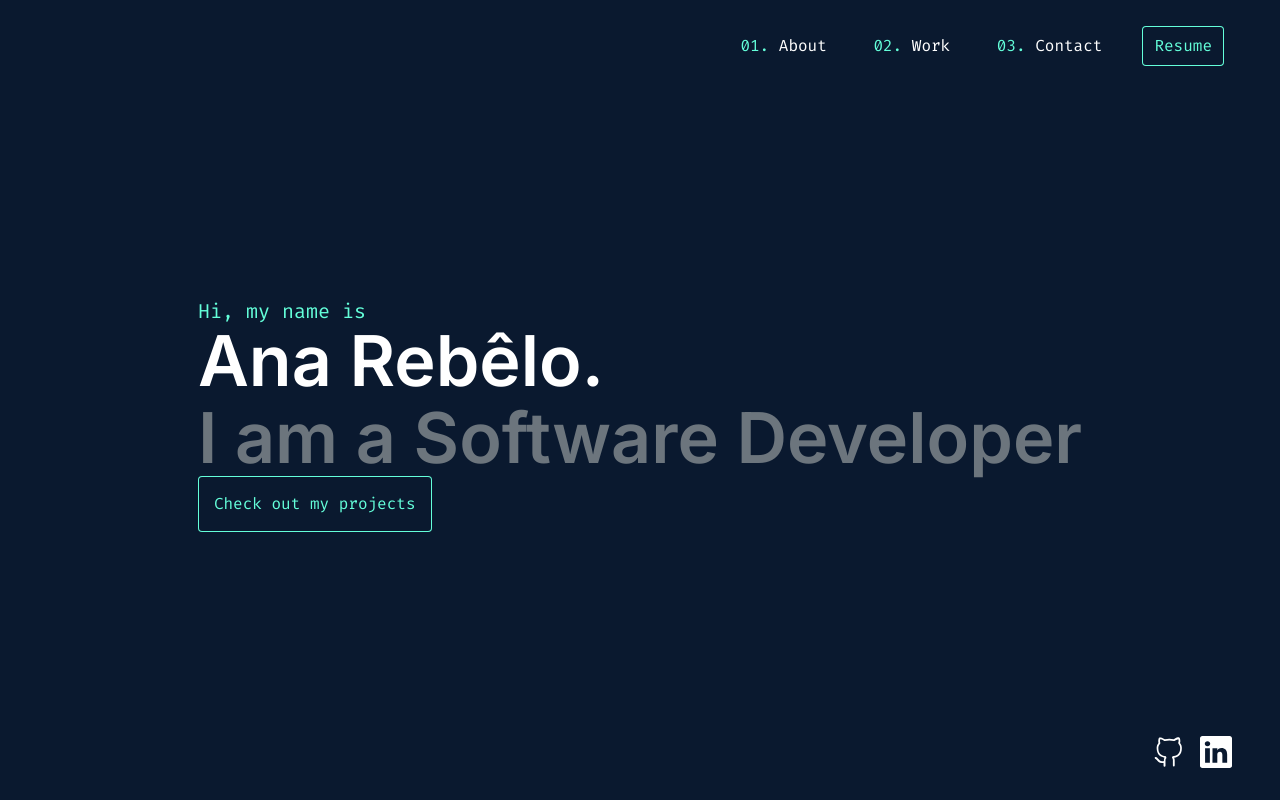
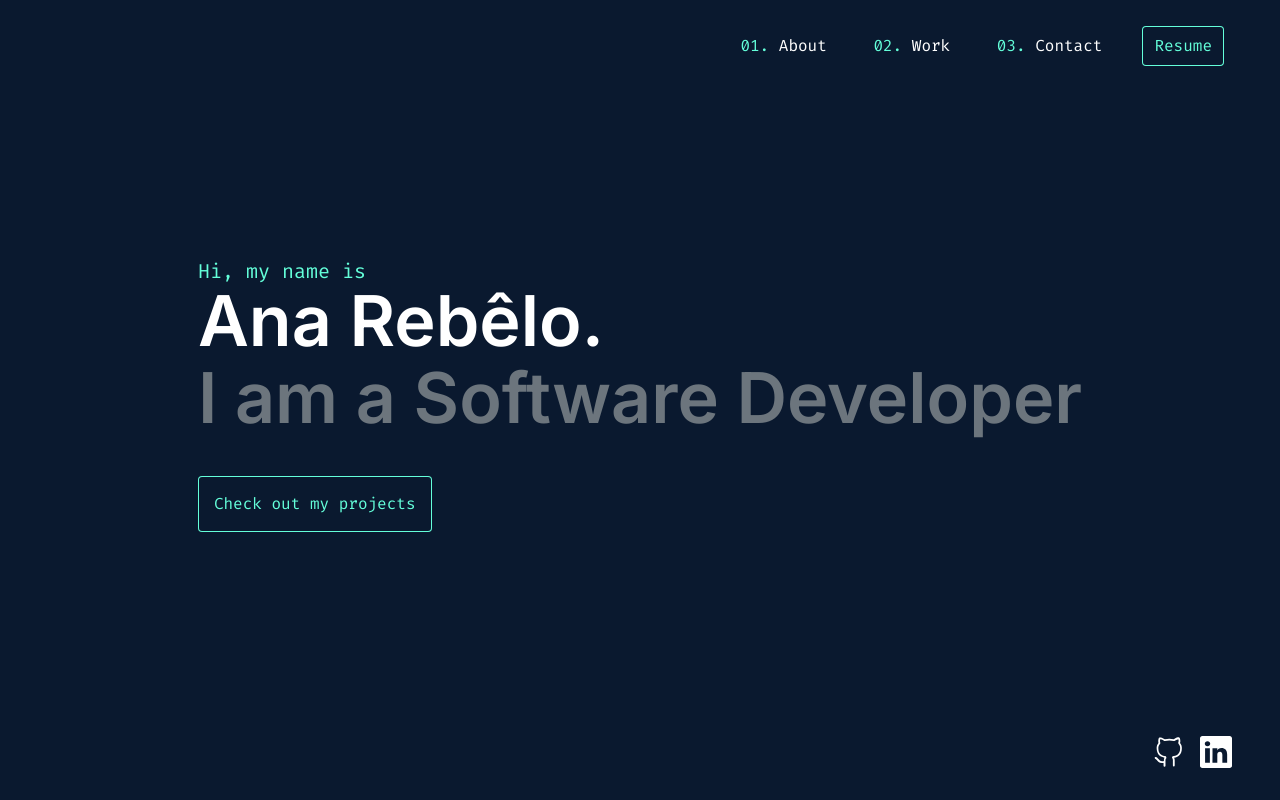
Before and after one commit to anagmrebelo/My-portfolio, a React (Vite) app: page / in a window 1280 px wide. Shown: the top 800 px of the page. Built offline with nearby package versions, Linux system fonts and the light colour scheme.

Commit message:
Intro Btn with more td margin + no offset scroll

```diff
--- a/src/components/Intro.tsx
+++ b/src/components/Intro.tsx
@@ -12,11 +12,13 @@ function Intro(): JSX.Element {
                     <h2 className="large-heading sec-text-color">
                         I am a Software Developer
                     </h2>
-                    <Link to="work" smooth={true} offset={-70} duration={500}>
-                        <button className="btn-m mg-40-td ">
-                            Check out my projects
-                        </button>
-                    </Link>
+                    <div className="mg-40-td">
+                        <Link to="work" smooth={true} duration={500}>
+                            <button className="btn-m ">
+                                Check out my projects
+                            </button>
+                        </Link>
+                    </div>
                 </div>
             </div>
             <div className="intro-icons">
```
